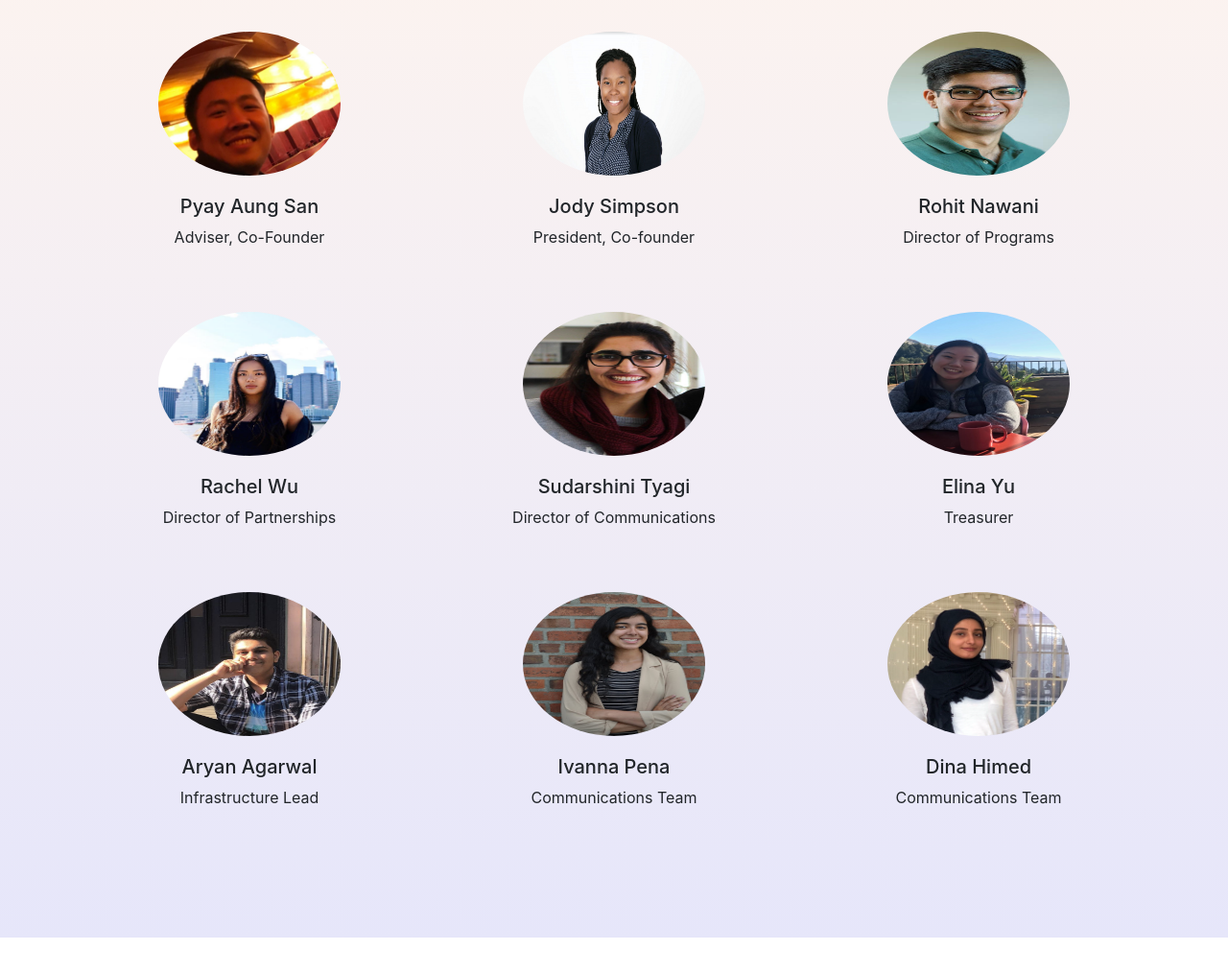
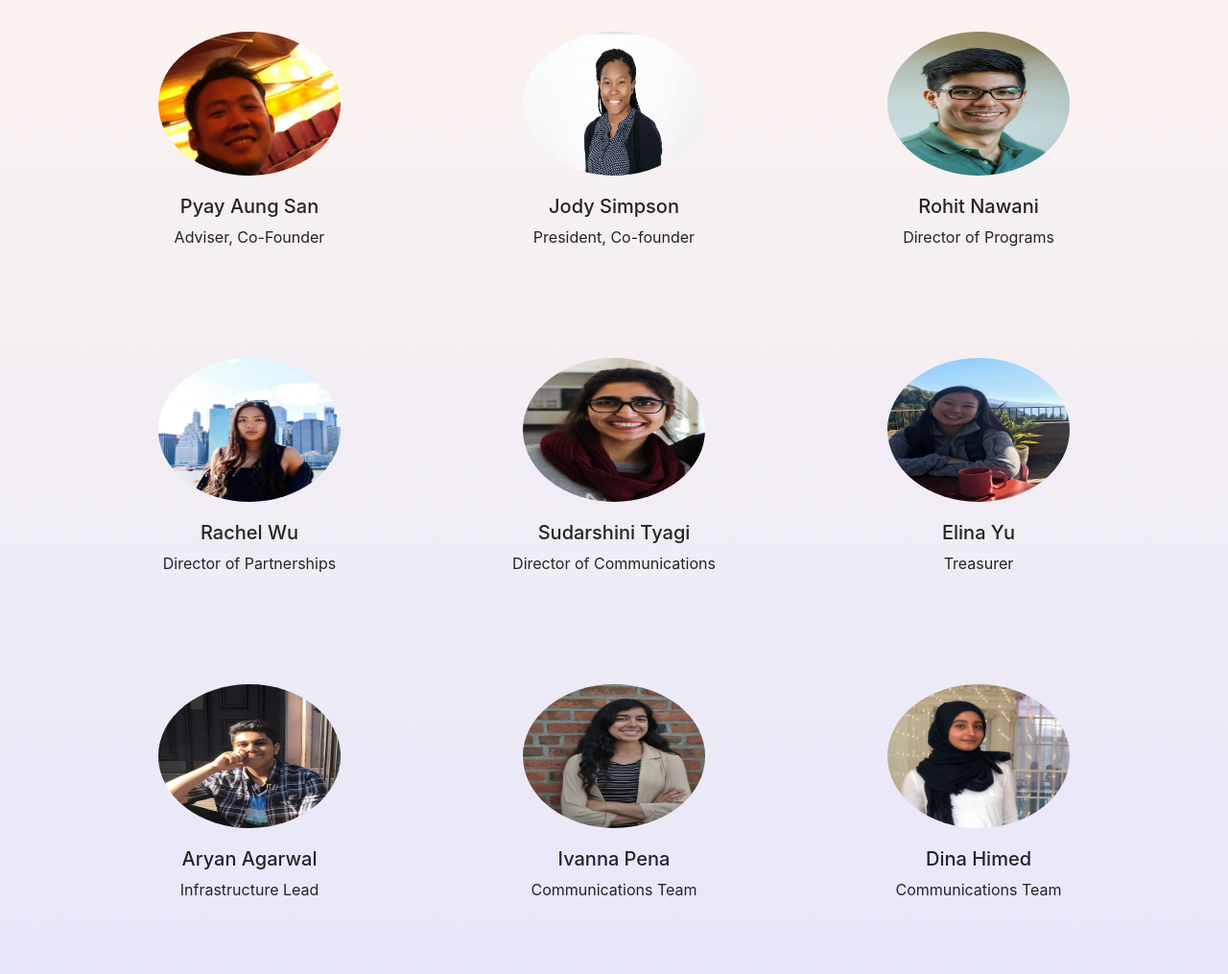
Before and after one commit to CSSocialGood/CSSocialGood.github.io, a plain HTML site: page index.html in a window 1280 px wide. Shown: the part 1874-2889 px from the top of the page at 96% size. Before the commit the page ends 2851 px from the top, so only its background shows below. Drawn offline with nearby package versions, Linux system fonts and the light colour scheme.

Commit message:
Fixed row display

```diff
--- a/index.html
+++ b/index.html
@@ -247,24 +247,6 @@
                                 <p> Adviser, Co-Founder </p>
                             </div>
                         </div>
-                        <div class="profile">
-                            <div class="profile-pic">
-                           <a href="https://www.linkedin.com/in/simpsonjr/"> <img src="./img/6.png" class="rounded-circle profile-img"> </a>
-                            </div>
-                            <div class="profile-text">
-                                <h5> Rachel Wu </h5>
-                                <p> Director of Partnerships</p>
-                            </div>
-                        </div>
-                        <div class="profile">
-                            <div class="profile-pic">
-                           <a href="https://www.linkedin.com/in/simpsonjr/"> <img src="./img/10.png" class="rounded-circle profile-img"> </a>
-                            </div>
-                            <div class="profile-text">
-                                <h5> Aryan Agarwal </h5>
-                                <p> Infrastructure Lead</p>
-                            </div>
-                        </div>
                     </div>
                     <div class="col-md-4">
                         <div class="profile">
@@ -274,24 +256,6 @@
                             <div class="profile-text">
                                 <h5> Jody Simpson </h5>
                                 <p> President, Co-founder </p>
-                            </div>
-                        </div>
-                        <div class="profile">
-                            <div class="profile-pic">
-                                <a href="https://www.linkedin.com/in/simpsonjr/"> <img src="./img/8.png" class="rounded-circle profile-img"> </a>
-                            </div>
-                            <div class="profile-text">
-                                <h5> Sudarshini Tyagi </h5>
-                                <p> Director of Communications </p>
-                            </div>
-                        </div>
-                        <div class="profile">
-                            <div class="profile-pic">
-                           <a href="https://www.linkedin.com/in/simpsonjr/"> <img src="./img/11.jpg" class="rounded-circle profile-img"> </a>
-                            </div>
-                            <div class="profile-text">
-                                <h5> Ivanna Pena</h5>
-                                <p> Communications Team</p>
                             </div>
                         </div>
 
@@ -306,6 +270,33 @@
                                 <p> Director of Programs </p>
                             </div>
                         </div>
+
+                    </div>
+                </div>
+                <div class="row justify-content-center mb-5">
+                    <div class="col-md-4">
+                        <div class="profile">
+                            <div class="profile-pic">
+                           <a href="https://www.linkedin.com/in/simpsonjr/"> <img src="./img/6.png" class="rounded-circle profile-img"> </a>
+                            </div>
+                            <div class="profile-text">
+                                <h5> Rachel Wu </h5>
+                                <p> Director of Partnerships</p>
+                            </div>
+                        </div>
+                    </div>
+                    <div class="col-md-4">
+                        <div class="profile">
+                            <div class="profile-pic">
+                                <a href="https://www.linkedin.com/in/simpsonjr/"> <img src="./img/8.png" class="rounded-circle profile-img"> </a>
+                            </div>
+                            <div class="profile-text">
+                                <h5> Sudarshini Tyagi </h5>
+                                <p> Director of Communications </p>
+                            </div>
+                        </div>
+                    </div>
+                    <div class="col-md-4">
                         <div class="profile">
                             <div class="profile-pic">
                         <a href="https://www.linkedin.com/in/simpsonjr/"> <img src="./img/9-copy.jpg" class="rounded-circle profile-img"> </a>
@@ -315,6 +306,32 @@
                                 <p> Treasurer </p>
                             </div>
                         </div>
+                    </div>
+                </div>
+                <div class="row justify-content-center mb-5">
+                    <div class="col-md-4">
+                        <div class="profile">
+                            <div class="profile-pic">
+                           <a href="https://www.linkedin.com/in/simpsonjr/"> <img src="./img/10.png" class="rounded-circle profile-img"> </a>
+                            </div>
+                            <div class="profile-text">
+                                <h5> Aryan Agarwal </h5>
+                                <p> Infrastructure Lead</p>
+                            </div>
+                        </div>
+                    </div>
+                    <div class="col-md-4">
+                        <div class="profile">
+                            <div class="profile-pic">
+                           <a href="https://www.linkedin.com/in/simpsonjr/"> <img src="./img/11.jpg" class="rounded-circle profile-img"> </a>
+                            </div>
+                            <div class="profile-text">
+                                <h5> Ivanna Pena</h5>
+                                <p> Communications Team</p>
+                            </div>
+                        </div>
+                    </div>
+                    <div class="col-md-4">
                         <div class="profile">
                             <div class="profile-pic">
                            <a href="https://www.linkedin.com/in/simpsonjr/"> <img src="./img/5-copy.png" class="rounded-circle profile-img"> </a>
```
